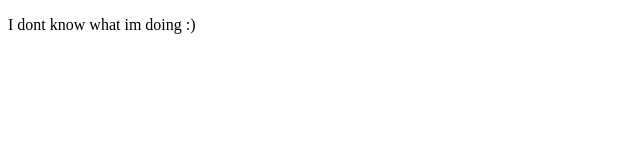
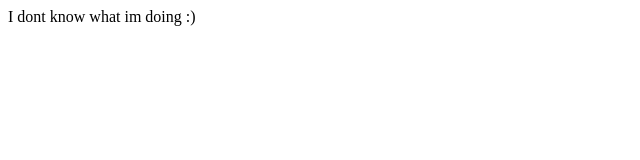
Before and after one commit to olgggga/idontknow, a plain HTML site: page index.html in a window 1280 px wide. Shown: the whole page, without its empty margins (0-640 px from the left). Drawn offline with Linux system fonts and the light colour scheme.

Commit message:
edited commit

```diff
--- a/index.html
+++ b/index.html
@@ -4,10 +4,9 @@
     <meta charset="UTF-8">
     <meta http-equiv="X-UA-Compatible" content="IE=edge">
     <meta name="viewport" content="width=device-width, initial-scale=1.0">
-    <title>Document</title>
+    <title>i dont know</title>
 </head>
 <body>
-    <p>I dont know what im doing :)</p>
-
+    I dont know what im doing :)
 </body>
 </html>
```
